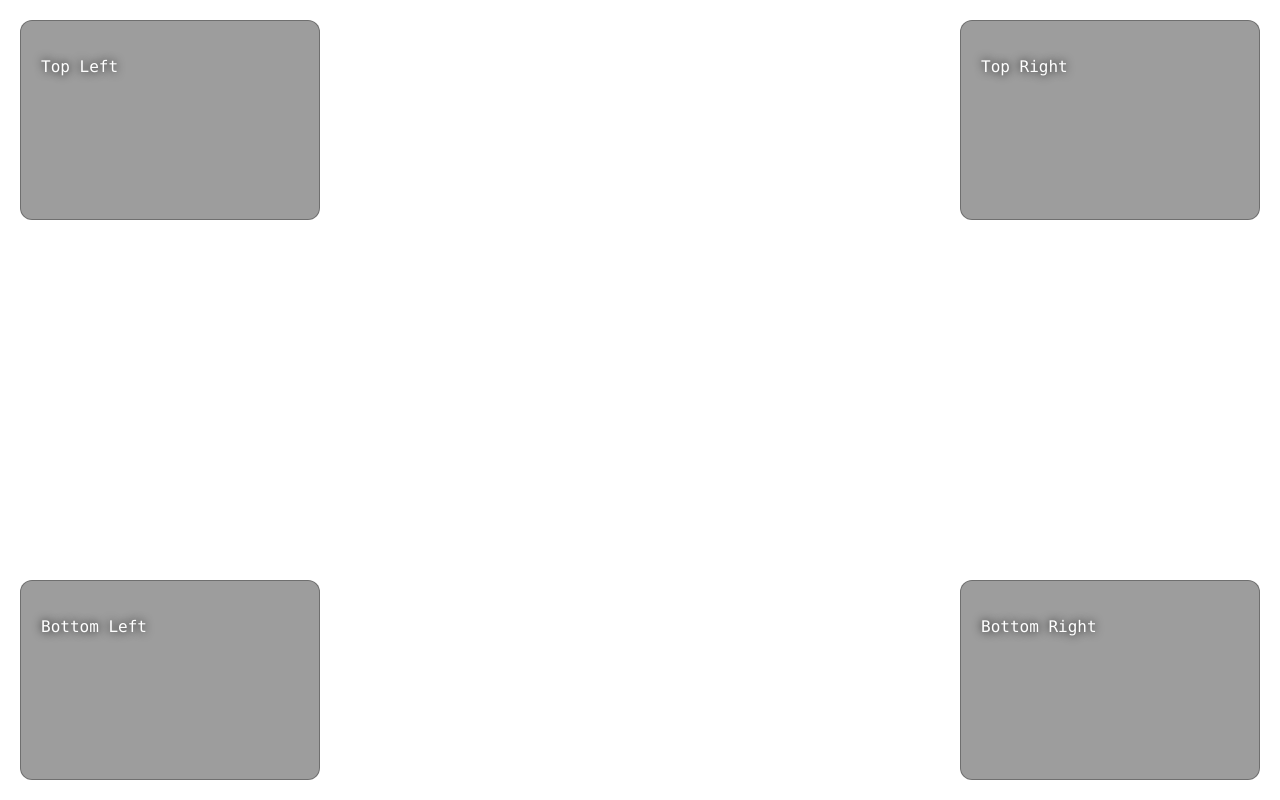
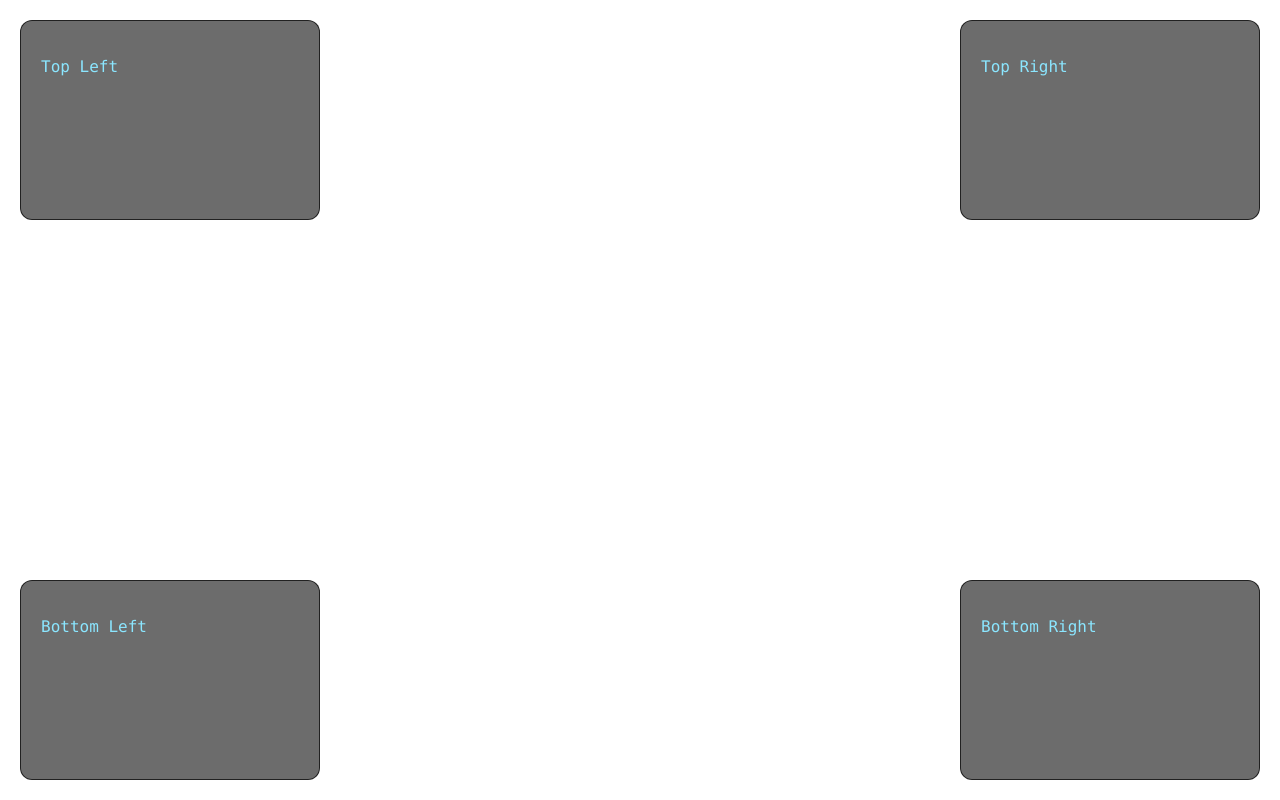
Before and after one commit to Gurvirr/Pilot-App, an Electron app: page frontend/index.html in a window 1280 px wide. Drawn offline with Linux system fonts and the light colour scheme.

Commit message:
style: improve overlay styling x3

```diff
--- a/frontend/style.css
+++ b/frontend/style.css
@@ -1,6 +1,6 @@
 body {
     background-color: transparent;
-    color: #ffffff;
+    color: #8be6ff;
     font-family: 'SFMono-Regular', Consolas, 'Liberation Mono', Menlo, Courier, monospace;
     margin: 0;
     height: 100vh;
@@ -18,14 +18,13 @@ body {
     position: absolute;
     width: 300px;
     height: 200px;
-    background-color: rgba(10, 10, 10, 0.4);
-    border: 1px solid rgba(80, 80, 80, 0.6);
-    backdrop-filter: blur(15px);
-    -webkit-backdrop-filter: blur(15px);
+    background-color: rgba(10, 10, 10, 0.6);
+    border: 1px solid rgba(0, 0, 0, 0.7);
+    backdrop-filter: blur(80px);
+    -webkit-backdrop-filter: blur(80px);
     border-radius: 12px;
     padding: 20px;
     box-sizing: border-box;
-    text-shadow: 0 0 10px black;
     -webkit-app-region: no-drag;
 }
 
```
